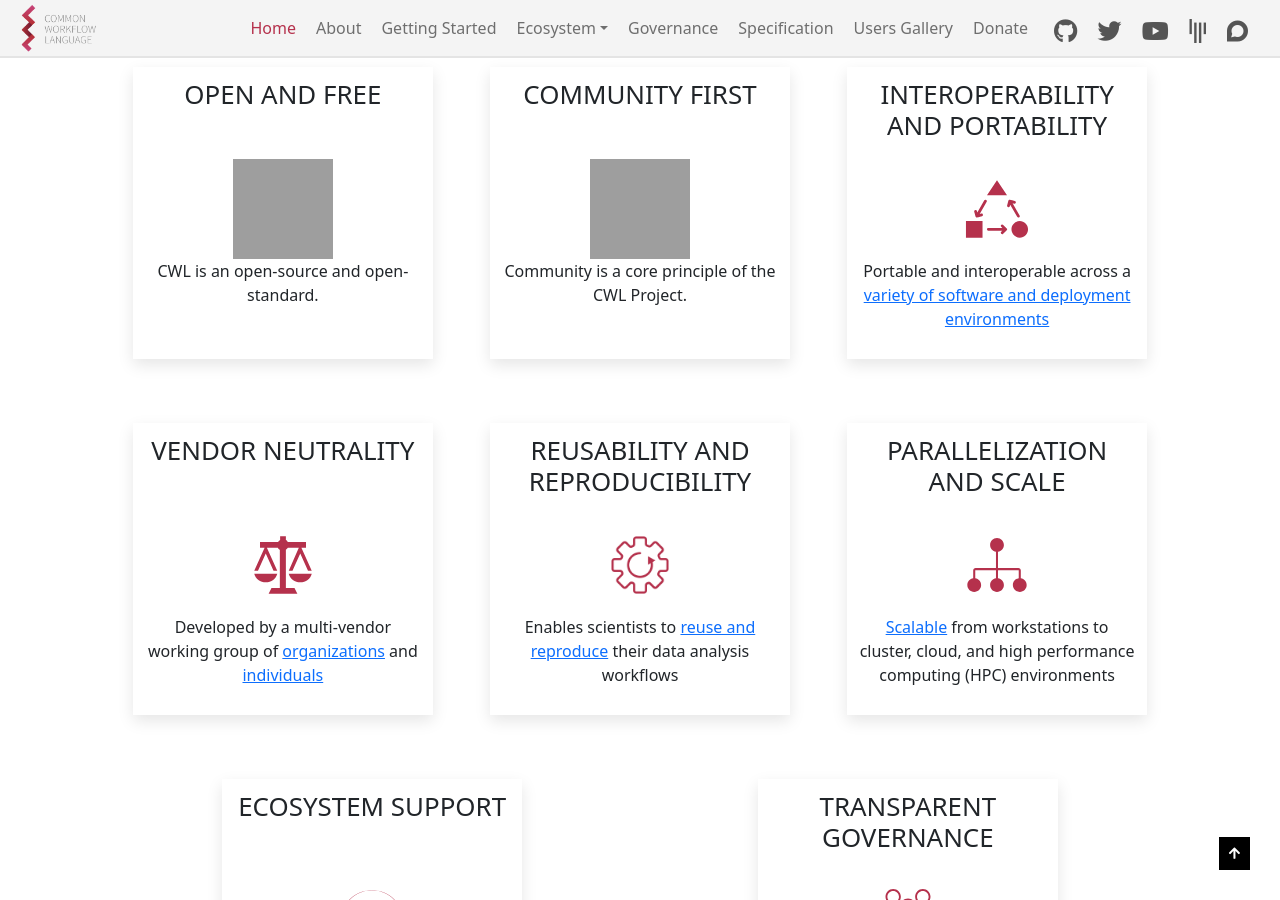
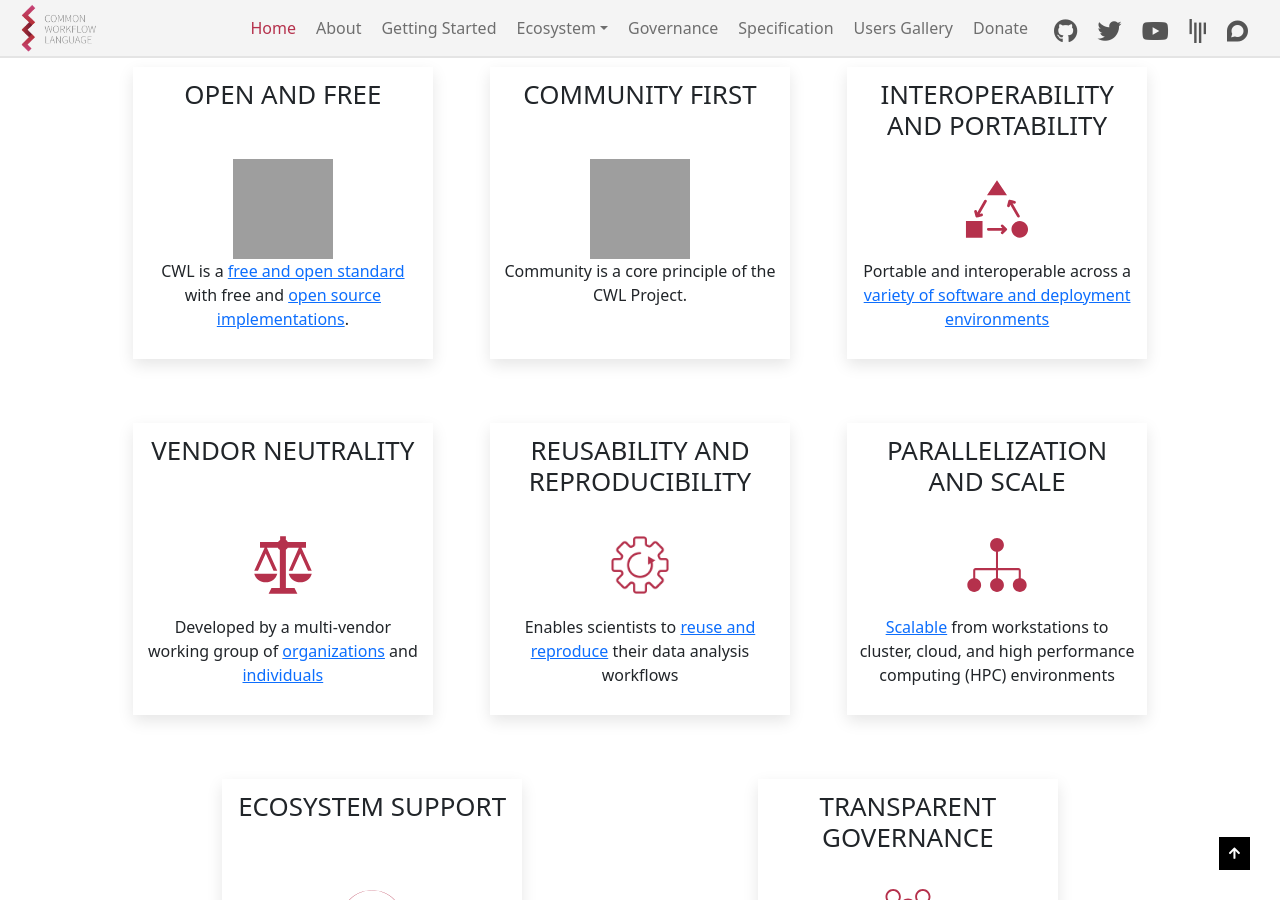
Before and after one commit to common-workflow-language/cwl-website, a Jekyll site: the page built from content/index.md, in a window 1280 px wide and 900 px high, scrolled down 751 px, cut to the strip 0-900 px from the top of the window. Built offline with Jekyll 4.4.1, drawn with Linux system fonts in a browser that asks for light colours; grey boxes are pictures that could not be loaded.

Commit message:
Adding hyperlinks

```diff
--- a/content/_data/home.yml
+++ b/content/_data/home.yml
@@ -1,12 +1,12 @@
 features:
   - title: OPEN AND FREE
-    text: CWL is an open-source and open-standard.
+    text: CWL is a [free and open standard](/specification/) with free and [open source implementations](/implementations).
   - title: COMMUNITY FIRST
     text: Community is a core principle of the CWL Project.
   - title: INTEROPERABILITY AND PORTABILITY
     icon: noun_Interoperability_181229.svg
     icon-alt: Interoperability icon - a triangle composed of arrows, with a triangle, square, and circle as the 3 points
-    text: Portable and interoperable across a [variety of software and deployment environments](/implementations/)
+    text: Portable and interoperable across a [variety of software and deployment environments](/implementations)
   - title: VENDOR NEUTRALITY
     icon: noun_Scale_380185.svg
     icon-alt: Vendor Neutrality icon - an evenly weighted mechanical scale
```
